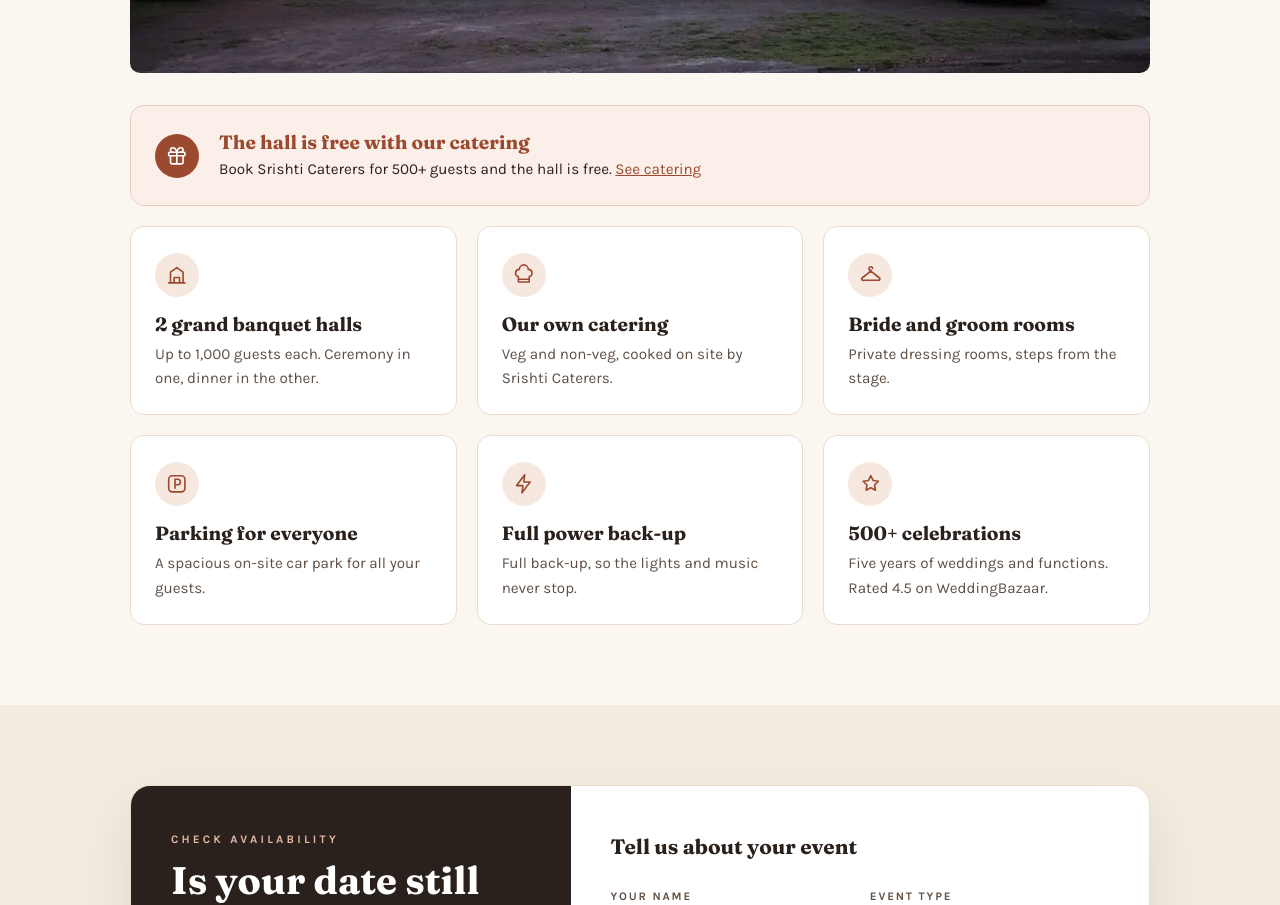
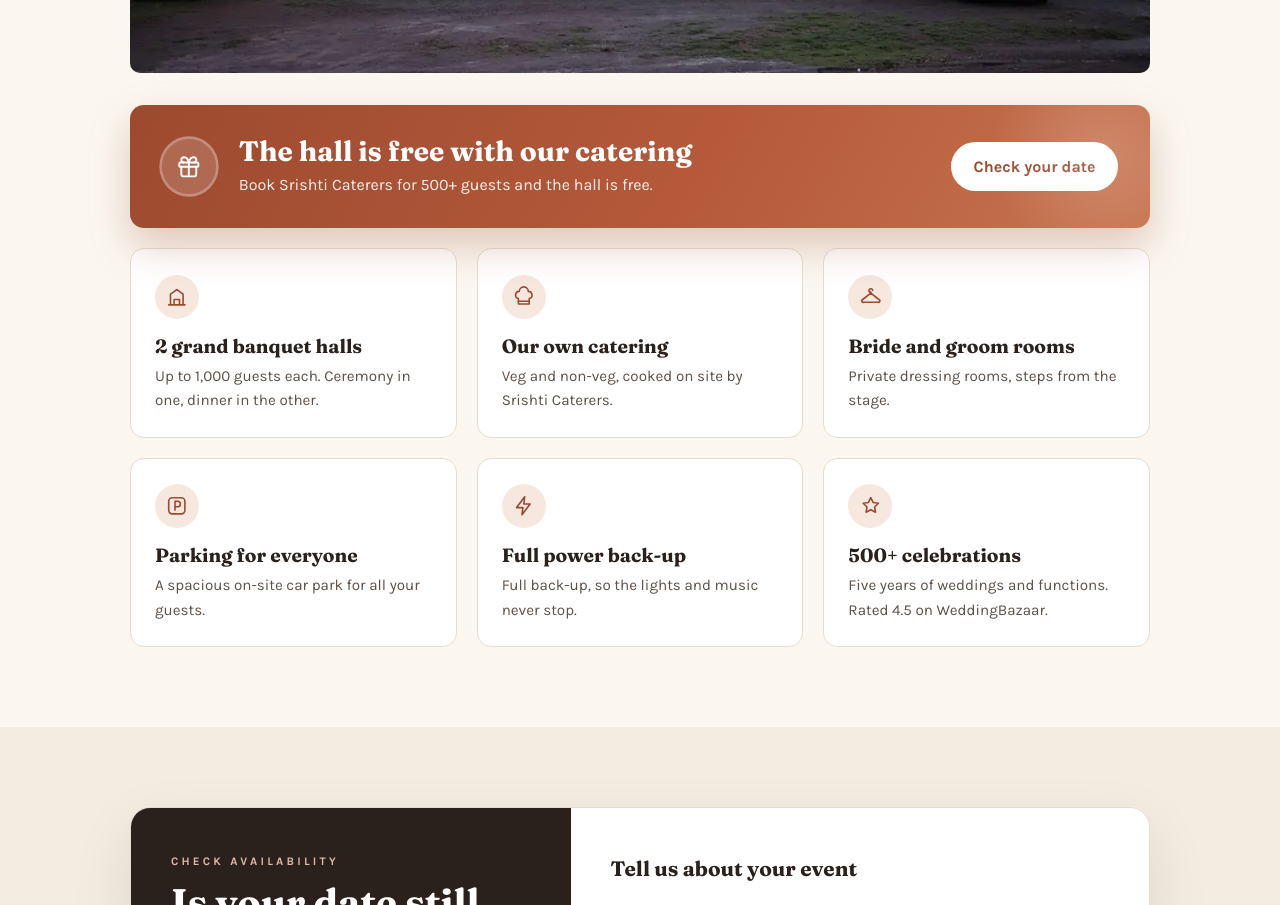
Before and after one commit to dhanush-kishore/srishtigardenhall, a plain HTML site: page index.html in a window 1280 px wide. Shown: the part 1439-2344 px from the top of the page. Drawn offline with Linux system fonts and the light colour scheme.

Commit message:
Highlight the free hall box: terracotta panel, pulsing icon, Check your date button
Co-Authored-By: Claude Opus 5.5 <noreply@anthropic.com>
Claude-Session: https://claude.ai/code/session_01STCVezcmTcn3eKPNkhba2D

```diff
--- a/index.html
+++ b/index.html
@@ -410,6 +410,29 @@
 
   @media (max-width: 760px) { .catering-grid { grid-template-columns: 1fr; } }
 
+  /* Free hall highlight */
+  .fact.fact-feature, .cater-card.feature {
+    position: relative; overflow: hidden;
+    background: linear-gradient(120deg, #9c4a2f 0%, #b5593a 55%, #c7744f 100%);
+    border: 0; color: #fff; box-shadow: 0 18px 40px rgba(156,74,47,0.28);
+  }
+  .fact.fact-feature { padding: 1.9rem 2rem; gap: 1.4rem; }
+  .fact.fact-feature::after, .cater-card.feature::after {
+    content: ''; position: absolute; right: -60px; top: -60px; width: 220px; height: 220px; border-radius: 50%;
+    background: radial-gradient(circle, rgba(255,255,255,0.18), rgba(255,255,255,0) 70%); pointer-events: none;
+  }
+  .fact.fact-feature h3, .cater-card.feature h3 { color: #fff; font-size: clamp(1.35rem, 2.6vw, 1.75rem); margin-bottom: 0.3rem; }
+  .fact.fact-feature p, .cater-card.feature p { color: rgba(255,255,255,0.92); font-size: 1rem; }
+  .fact.fact-feature .fact-icon { width: 3.4rem; height: 3.4rem; background: rgba(255,255,255,0.16); color: #fff; box-shadow: 0 0 0 0 rgba(255,255,255,0.45); animation: pulse 2.4s ease-out infinite; }
+  .fact.fact-feature .fact-icon svg { width: 1.6rem; height: 1.6rem; }
+  .fact-feature .feature-cta { margin-left: auto; flex: none; background: #fff; color: var(--accent); font-weight: 700; text-decoration: none; padding: 0.75rem 1.4rem; border-radius: 999px; transition: transform 0.2s ease; }
+  .fact-feature .feature-cta:hover { transform: translateY(-2px); }
+  .fact.fact-feature:hover { transform: none; border-color: transparent; box-shadow: 0 18px 40px rgba(156,74,47,0.32); }
+  .cater-card.feature { border-radius: 14px; padding: 1.6rem 1.75rem; }
+  @media (prefers-reduced-motion: reduce) { .fact.fact-feature .fact-icon { animation: none; } }
+  @keyframes pulse { 0% { box-shadow: 0 0 0 0 rgba(255,255,255,0.45); } 70% { box-shadow: 0 0 0 14px rgba(255,255,255,0); } 100% { box-shadow: 0 0 0 0 rgba(255,255,255,0); } }
+  @media (max-width: 560px) { .fact-feature .feature-cta { margin-left: 0; } .fact.fact-feature { padding: 1.6rem 1.4rem; } }
+
   /* Scroll reveal (only when JS is running and motion is allowed) */
   .js .reveal { opacity: 0; transform: translateY(22px); transition: opacity 0.7s ease, transform 0.7s cubic-bezier(.2,.7,.2,1); transition-delay: calc(var(--i, 0) * 90ms); }
   .js .reveal.in { opacity: 1; transform: none; }
@@ -476,7 +499,7 @@
         <img class="photo" src="static/image1.jpg" width="1360" height="907" alt="Srishti Garden lit up at dusk for a wedding" loading="lazy" style="aspect-ratio:2/1; margin-bottom:1.75rem">
       </picture>
       <div class="facts-grid">
-        <div class="fact fact-feature"><span class="fact-icon" aria-hidden="true"><svg viewBox="0 0 24 24"><rect x="3" y="8" width="18" height="4" rx="1"/><path d="M12 8v13M19 12v7a2 2 0 0 1-2 2H7a2 2 0 0 1-2-2v-7M7.5 8a2.5 2.5 0 0 1 0-5C11 3 12 8 12 8s1-5 4.5-5a2.5 2.5 0 0 1 0 5"/></svg></span><div><h3>The hall is free with our catering</h3><p>Book Srishti Caterers for 500+ guests and the hall is free. <a href="/catering/">See catering</a></p></div></div>
+        <div class="fact fact-feature"><span class="fact-icon" aria-hidden="true"><svg viewBox="0 0 24 24"><rect x="3" y="8" width="18" height="4" rx="1"/><path d="M12 8v13M19 12v7a2 2 0 0 1-2 2H7a2 2 0 0 1-2-2v-7M7.5 8a2.5 2.5 0 0 1 0-5C11 3 12 8 12 8s1-5 4.5-5a2.5 2.5 0 0 1 0 5"/></svg></span><div><h3>The hall is free with our catering</h3><p>Book Srishti Caterers for 500+ guests and the hall is free.</p></div><a class="feature-cta" href="#enquire">Check your date</a></div>
         <div class="fact"><span class="fact-icon" aria-hidden="true"><svg viewBox="0 0 24 24"><path d="M3 21h18M5 21V9l7-5 7 5v12M9 21v-6h6v6"/></svg></span><h3>2 grand banquet halls</h3><p>Up to 1,000 guests each. Ceremony in one, dinner in the other.</p></div>
         <div class="fact"><span class="fact-icon" aria-hidden="true"><svg viewBox="0 0 24 24"><path d="M6 13.9A4 4 0 0 1 7 6a5 5 0 0 1 10 0 4 4 0 0 1 1 7.9V20H6z"/><path d="M6 17h12"/></svg></span><h3>Our own catering</h3><p>Veg and non-veg, cooked on site by Srishti Caterers.</p></div>
         <div class="fact"><span class="fact-icon" aria-hidden="true"><svg viewBox="0 0 24 24"><path d="M12 7a2 2 0 1 1 2-2"/><path d="M12 7v1L3 15a1.5 1.5 0 0 0 1 3h16a1.5 1.5 0 0 0 1-3l-9-7"/></svg></span><h3>Bride and groom rooms</h3><p>Private dressing rooms, steps from the stage.</p></div>
```
Also changed, not shown: catering/index.html (+27 -3 lines).
